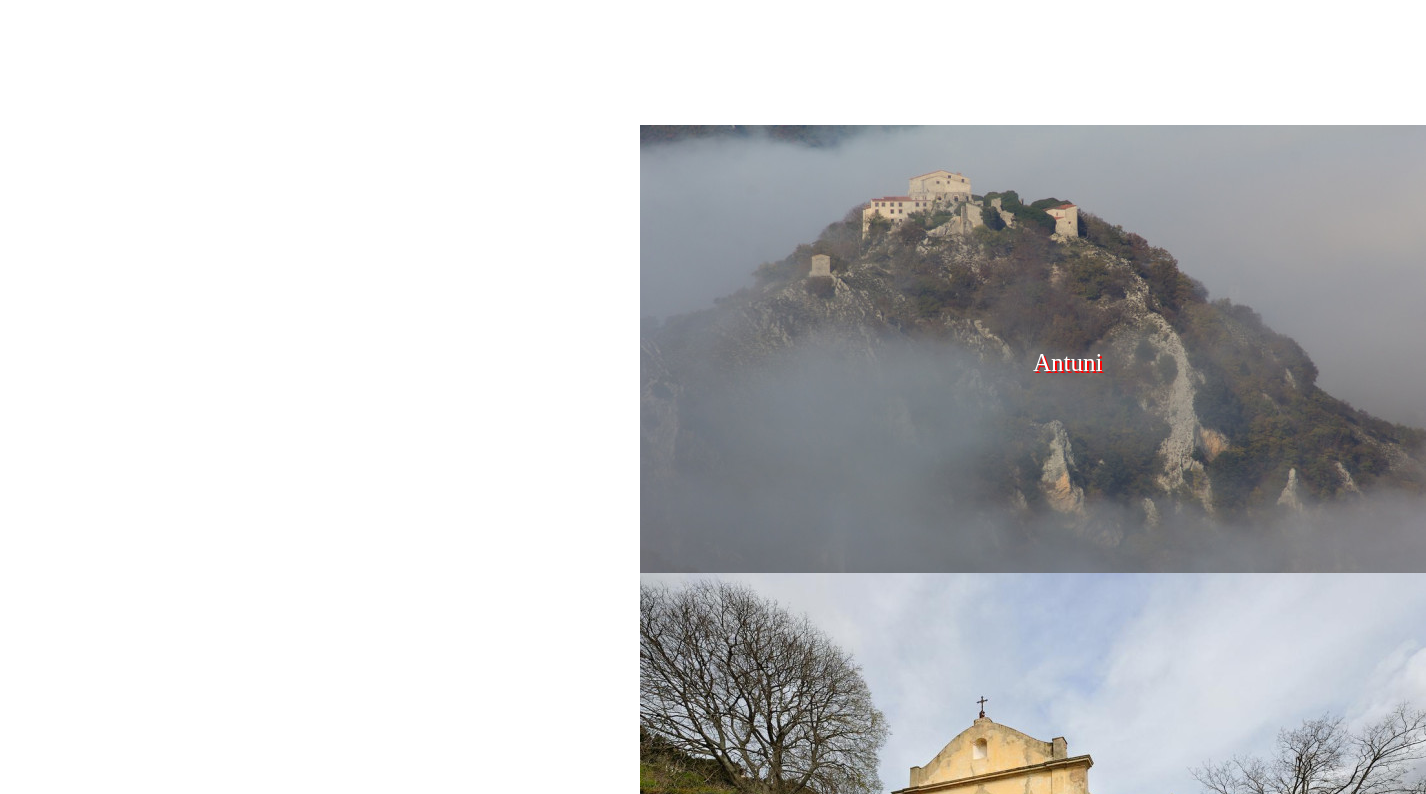
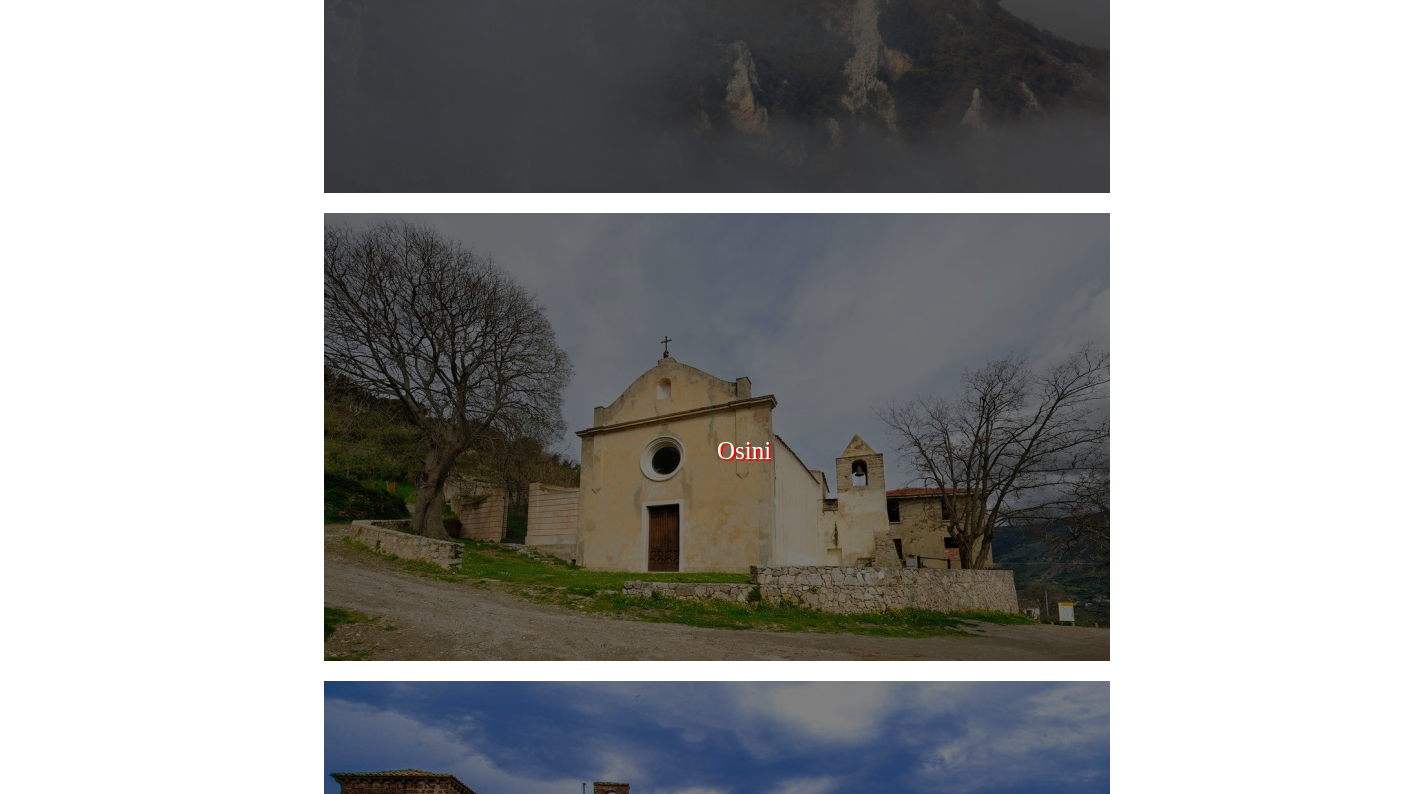
Before and after one commit to rendinel/htmlcss-airbnb, a plain HTML site: page index.html in a window 1280 px wide. Shown: the part 275-1069 px from the top of the page, 1426 px wide, since content can reach past the window. Drawn offline with Linux system fonts and the light colour scheme.

Commit message:
modifiche master.css

```diff
--- a/css/master.css
+++ b/css/master.css
@@ -2,7 +2,12 @@
   position: relative;
   width: 786px;
   height: 448px;
+  margin-top: 20px;
 }
+
+/* .city.two{
+  padding-top: 20px;
+} */
 
 .text{
   position:absolute;
@@ -14,15 +19,14 @@
   text-shadow: 2px 2px #FF0000;
 }
 
-.body{
-  position: relative;
-  width: 100vw;
-  height: 100vh;
+.overlay{
+  position: absolute;
+  width: 100%;
+  height: 100%;
+  background-color: rgba(0,0,0, 0.5);
 }
 
 .container{
-  position:absolute;
-  top: 50%;
-  left:50%;
-  transform: translate(-50%;-50%);
+ margin: 0 auto;
+ width: 50%;
 }
--- a/index.html
+++ b/index.html
@@ -9,17 +9,20 @@
 
    <div class="container">
 
-     <div class="city">
+     <div class="city one">
+        <div class="overlay"></div>
        <img src="images/Antuni.jpg" alt="">
        <span class="text">Antuni</span>
      </div>
 
-     <div class="city">
+     <div class="city two">
+       <div class="overlay"></div>
        <img src="images/Osini-.jpg" alt="">
        <span class="text">Osini</span>
      </div>
 
-     <div class="city">
+     <div class="city three">
+       <div class="overlay"></div>
        <img src="images/celleno.jpg" alt="">
        <span class="text">Celleno</span>
      </div>
```
Also changed, not shown: 1 other file.
